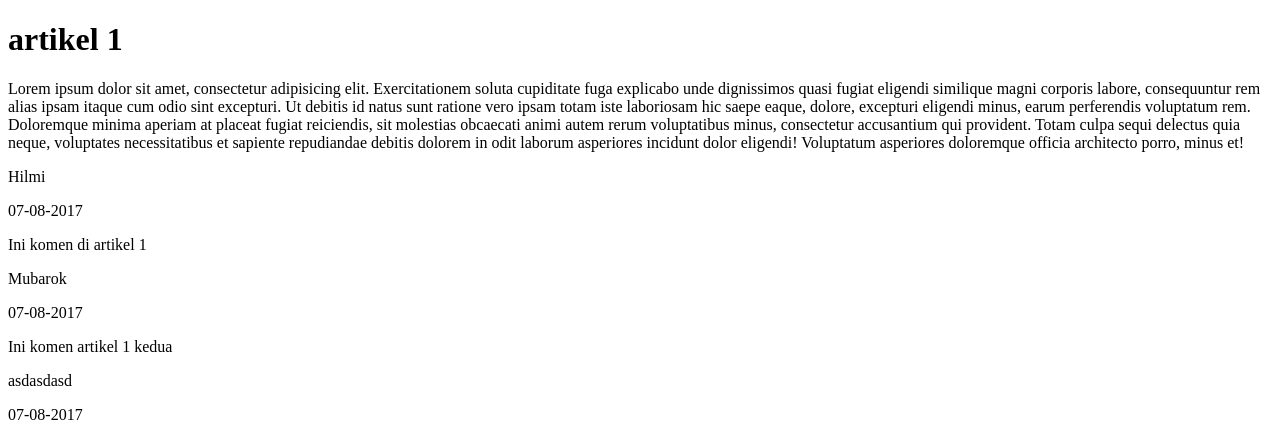
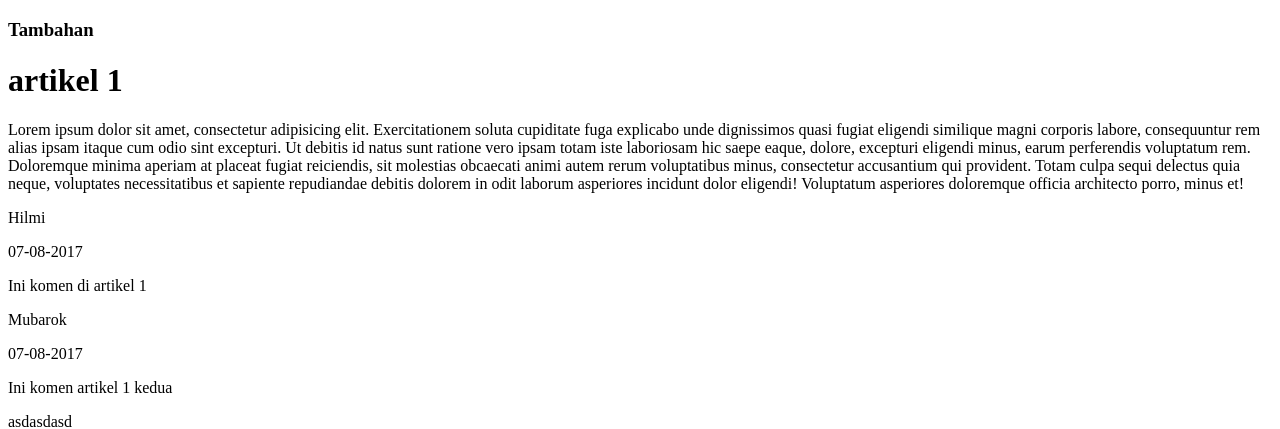
Before and after one commit to HilmiMubarok/artikel-komen, a PHP site: page /detail.php?detail=1 in a window 1280 px wide. Shown: the top 429 px of the page. Run offline with PHP 8.4, Linux system fonts and the light colour scheme; data comes from the database, SQL or seed files in the repository.

Commit message:
Pesan Terakhir

```diff
--- a/detail.php
+++ b/detail.php
@@ -4,6 +4,7 @@
 <head>
 	<meta charset="UTF-8">
 	<title>Detail</title>
+	<h3>Tambahan</h3>
 </head>
 <body>
 	<?php
```
